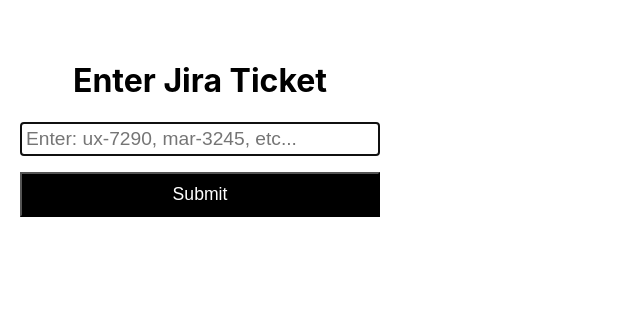
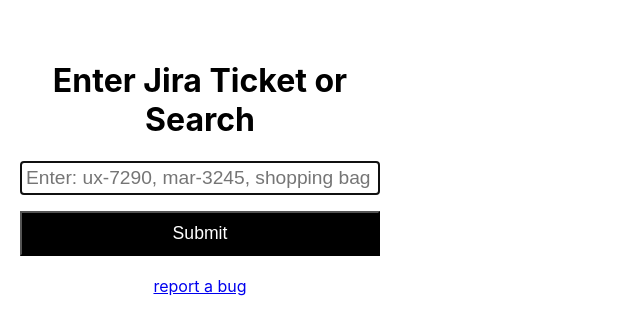
Before and after one commit to levelingup/jira-chrome-extension, a React (Create React App) app: page / in a window 1280 px wide. Shown: the top 334 px of the page, without its empty margins (0-640 px from the left). Built offline with nearby package versions, Linux system fonts and the light colour scheme.

Commit message:
new search

```diff
--- a/src/App.js
+++ b/src/App.js
@@ -12,6 +12,10 @@
     this.handleSubmit = this.handleSubmit.bind(this);
   }
 
+  prefix = () => {
+
+  }
+
   handleChange(event) {
     this.setState({
       ticket: event.target.value
@@ -20,16 +24,34 @@
 
   handleSubmit(event) {
     event.preventDefault();
+
+    const prefix = ['ac-', 'al-', 'an-', 'andro-' , 'cs-', 'data-', 'dev-', 'exal-', 'gen-', 'in-' , 'ip-', 'ipf-', 'klar-', 'mar-', 'mer-', 'op-' , 'grap-', 'qa-', 'ruzirwzin', 'tec-', 'temp-', 'tr-', 'tri-', 'trm-', 'ux-']
     const paramsTicket = this.state.ticket;
-    const url = `https://revolve.atlassian.net/browse/${paramsTicket}`;
+    //https://revolve.atlassian.net/issues/?jql=text%20~%20%22fdafasdsa%22
+    // checks to see if its 1 word (most likely jira ticket)
+
+    let url = '';
+    if(paramsTicket.split(' ').length === 1){
+
+      // check if the word is within our jira ticket #s
+      if (prefix.some(v => paramsTicket.includes(v))) {
+        url = `https://revolve.atlassian.net/browse/${paramsTicket}`;
+      } else {
+        url = `https://revolve.atlassian.net/secure/QuickSearch.jspa?searchString=${paramsTicket}`
+      }
+
+    } else {
+      url = `https://revolve.atlassian.net/secure/QuickSearch.jspa?searchString=${paramsTicket}`
+    }
     const win = window.open(url, '_blank');
     win.focus();
+
   }
 
   render(){
     return(
       <div className="App">
-        <h1>Enter Jira Ticket</h1>
+        <h1>Enter Jira Ticket or Search</h1>
         <form className="App-form" onSubmit={this.handleSubmit}>
           <input autoFocus
                  className="App-input"
@@ -37,9 +59,10 @@
                  name = "ticket"
                  value = {this.state.ticket}
                  onChange = {this.handleChange}
-                 placeholder = "Enter: ux-7290, mar-3245, etc..." />
+                 placeholder = "Enter: ux-7290, mar-3245, shopping bag recs" />
           <button className="App-submit" type="submit">Submit</button>
         </form>
+        <a href="mailto:andrew.liu@revolve.com?subject=Google Chrome Extension Bug Report" target="_blank" rel="noopener noreferrer">report a bug</a>
       </div>
     );
   }
```
Also changed, not shown: public/manifest.json, 1 other file (tests, documents, lock files or other folders).
